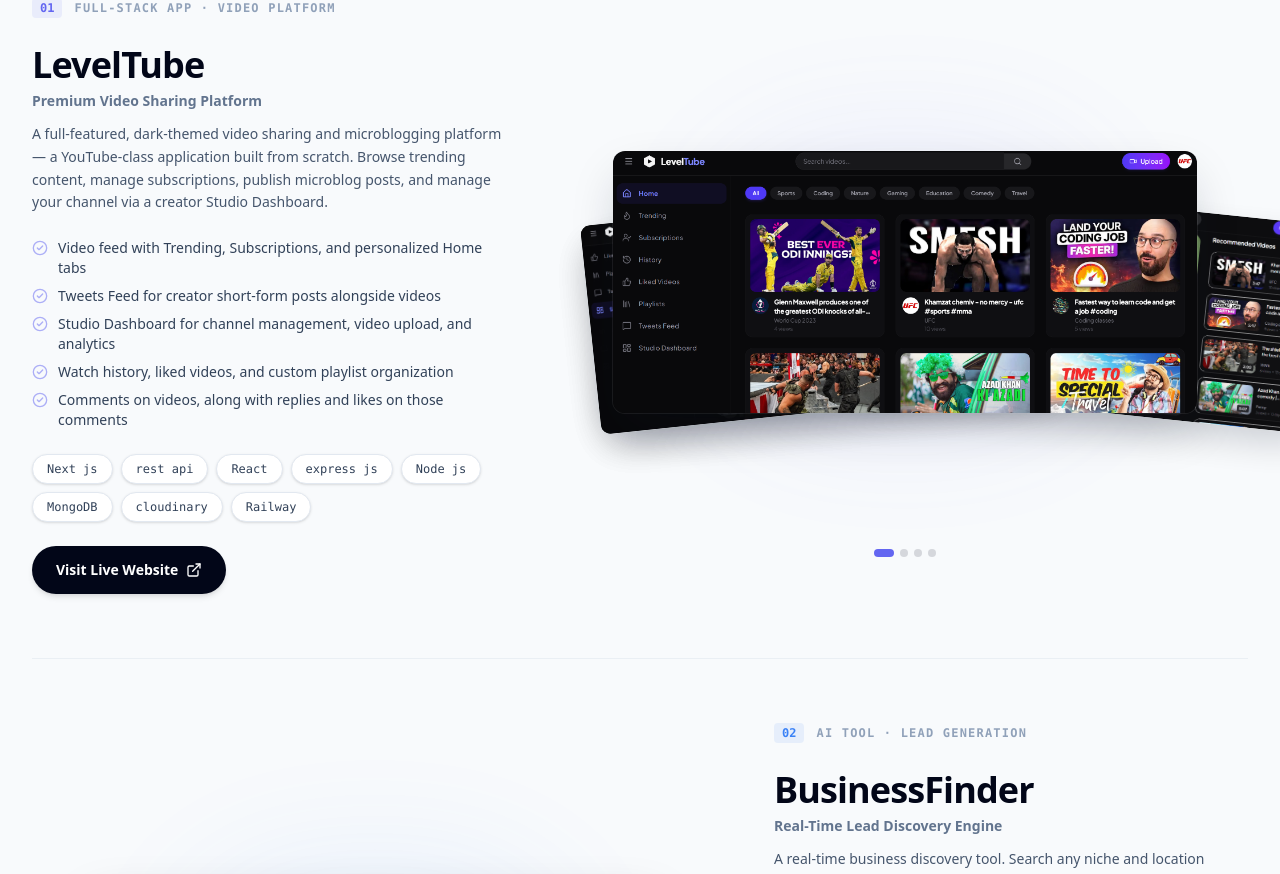
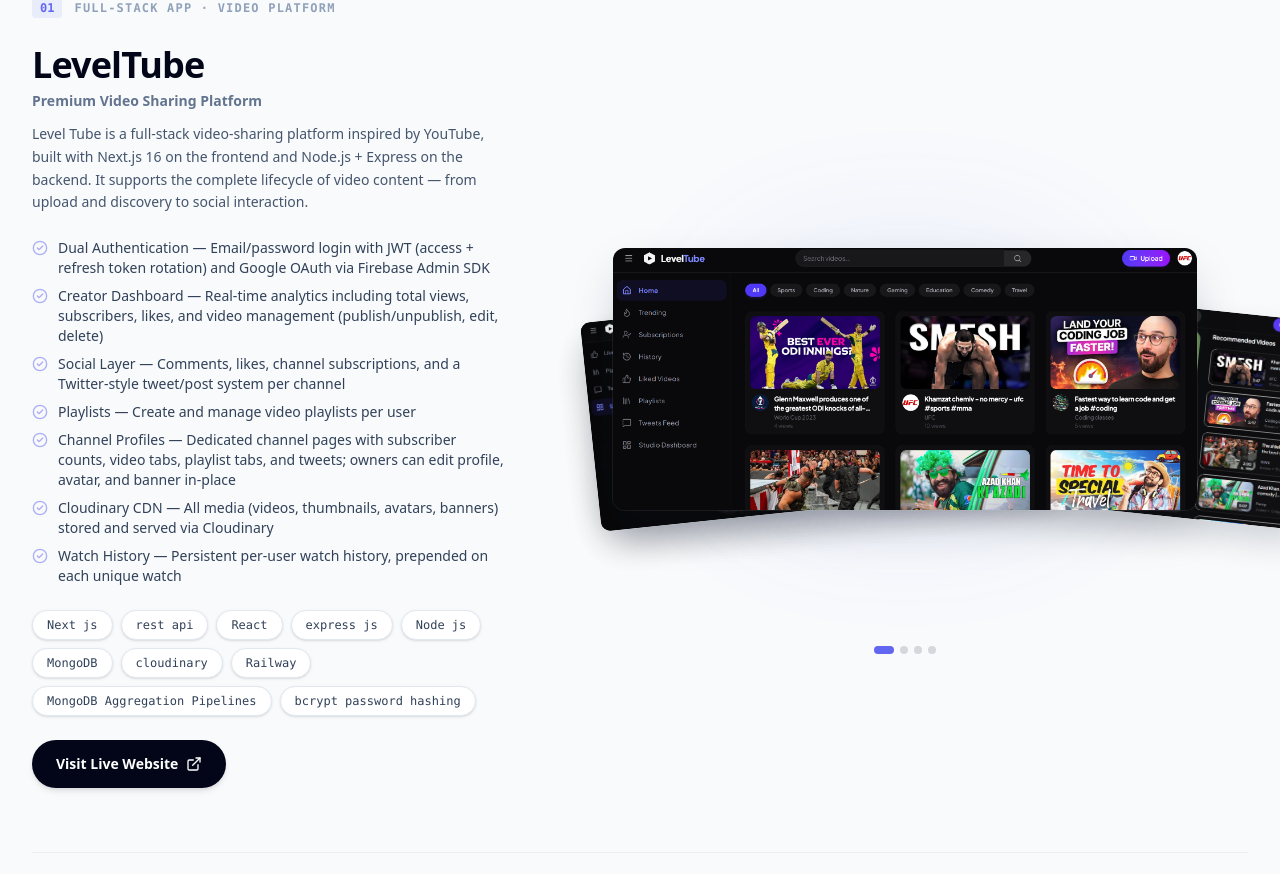
Before and after one commit to AbdullahxMERN/AbdullahKishwar-9, a Next.js app: page / in a window 1280 px wide. Shown: the part 2240-3114 px from the top of the page. Built offline with nearby package versions, Linux system fonts and the light colour scheme.

Commit message:
polishing

```diff
--- a/components/Projects.jsx
+++ b/components/Projects.jsx
@@ -21,13 +21,15 @@ const PROJECTS = [
     liveUrl: "https://level-tube.vercel.app/",
     urlLabel: "level-tube.vercel.app",
     description:
-      "A full-featured, dark-themed video sharing and microblogging platform — a YouTube-class application built from scratch. Browse trending content, manage subscriptions, publish microblog posts, and manage your channel via a creator Studio Dashboard.",
+      "Level Tube is a full-stack video-sharing platform inspired by YouTube, built with Next.js 16 on the frontend and Node.js + Express on the backend. It supports the complete lifecycle of video content — from upload and discovery to social interaction.",
     features: [
-      "Video feed with Trending, Subscriptions, and personalized Home tabs",
-      "Tweets Feed for creator short-form posts alongside videos",
-      "Studio Dashboard for channel management, video upload, and analytics",
-      "Watch history, liked videos, and custom playlist organization",
-      "Comments on videos, along with replies and likes on those comments",
+      " Dual Authentication — Email/password login with JWT (access + refresh token rotation) and Google OAuth via Firebase Admin SDK",
+      "Creator Dashboard — Real-time analytics including total views, subscribers, likes, and video management (publish/unpublish, edit, delete)",
+      "Social Layer — Comments, likes, channel subscriptions, and a Twitter-style tweet/post system per channel",
+      "Playlists — Create and manage video playlists per user",
+      "Channel Profiles — Dedicated channel pages with subscriber counts, video tabs, playlist tabs, and tweets; owners can edit profile, avatar, and banner in-place",
+      " Cloudinary CDN — All media (videos, thumbnails, avatars, banners) stored and served via Cloudinary",
+      " Watch History — Persistent per-user watch history, prepended on each unique watch",
     ],
     techs: [
       "Next js",
@@ -38,6 +40,8 @@ const PROJECTS = [
       "MongoDB",
       "cloudinary",
       "Railway",
+      "MongoDB Aggregation Pipelines",
+      "bcrypt password hashing",
     ],
     screenshots: [
       { src: "/screenshots/leveltube-home.png", label: "Home Feed" },
```
